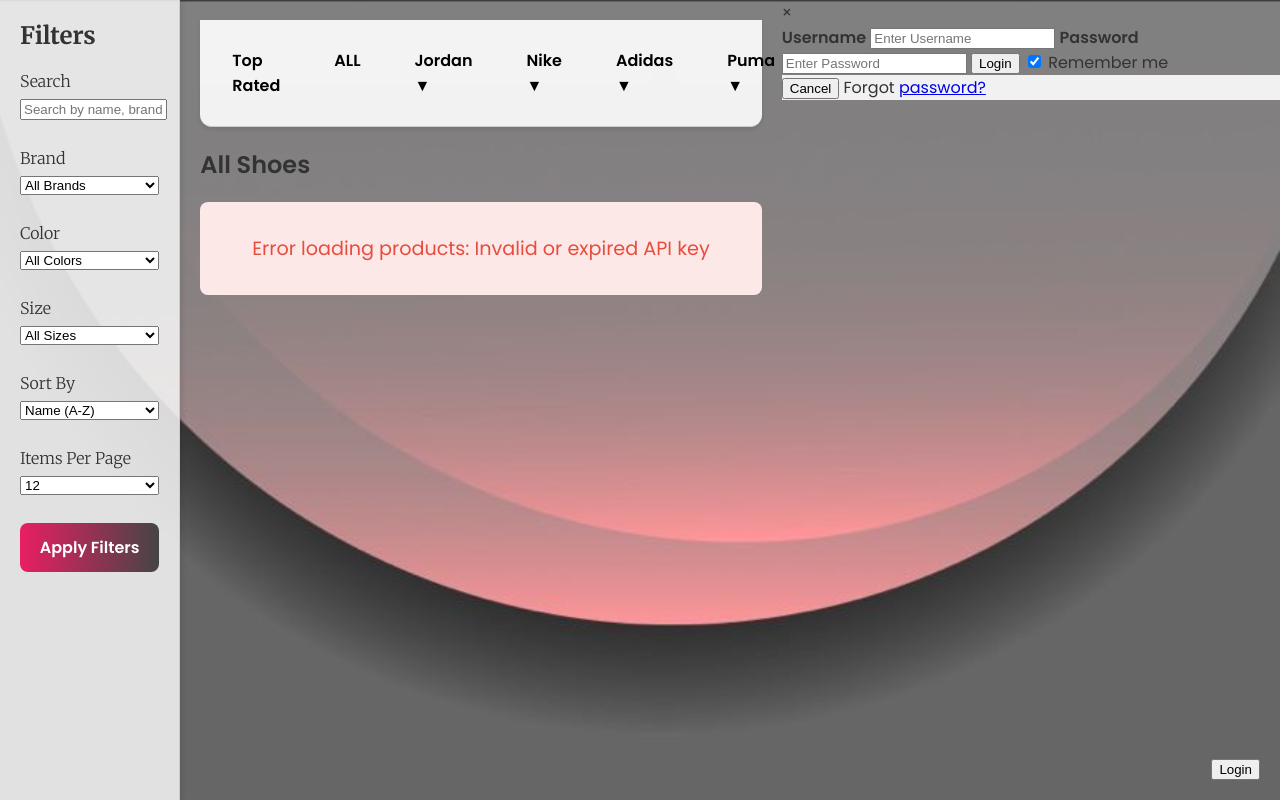
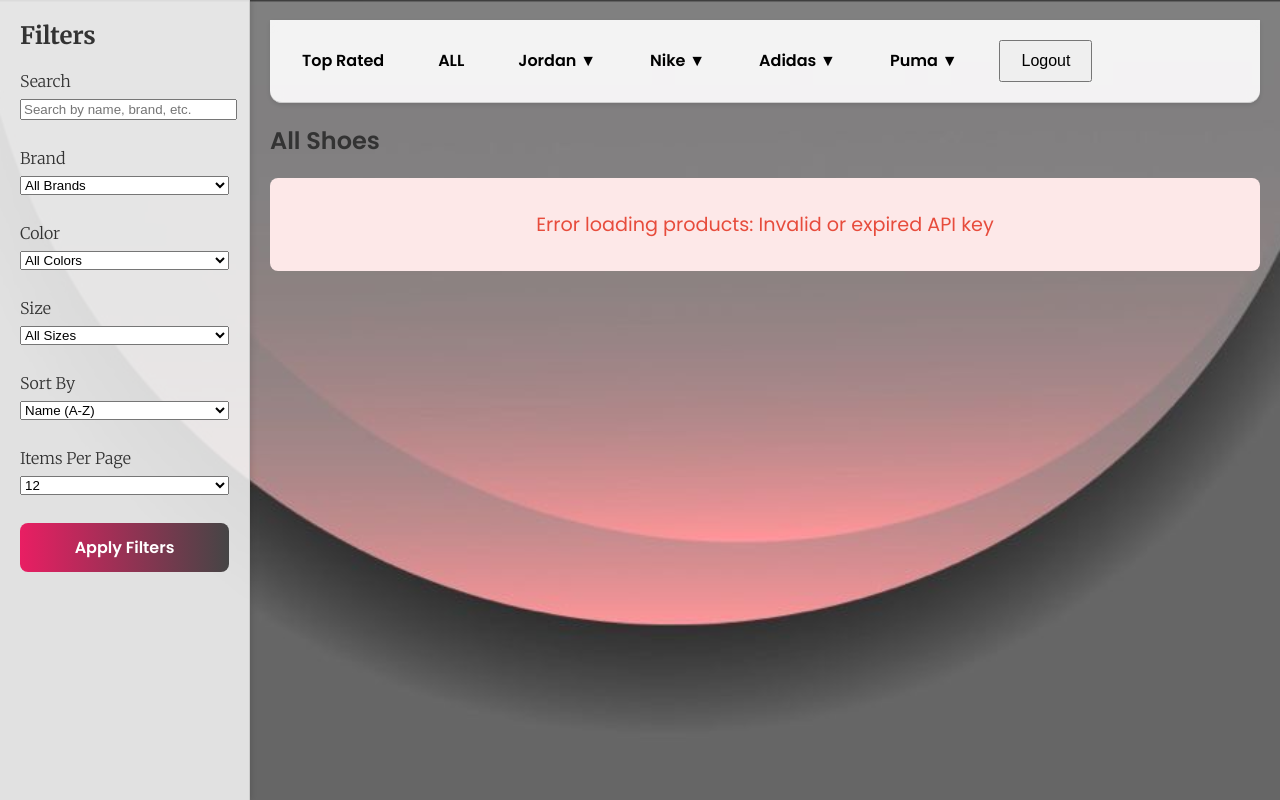
Before and after one commit to REDD-debug/COS-221---Assignment-5, a PHP site: page /COS221/html/index.php in a window 1280 px wide. Run offline with PHP 8.4, Linux system fonts and the light colour scheme; data that the repository does not hold is empty.

Commit message:
Update index.php

```diff
--- a/html/index.php
+++ b/html/index.php
@@ -173,33 +173,7 @@
       </div>
     </div>
 
-    <button onclick="document.getElementById('id01').style.display='block'" style="width:auto; position: fixed; bottom: 20px; right: 20px;">Login</button>
 
-    <div id="id01" class="modal">
-      <form class="modal-content animate" action="../html/index.php" method="post">
-        <div class="imgcontainer">
-          <span onclick="document.getElementById('id01').style.display='none'" class="close" title="Close Modal">&times;</span>
-        </div>
-
-        <div class="container">
-          <label for="uname"><b>Username</b></label>
-          <input type="text" placeholder="Enter Username" name="uname" required>
-
-          <label for="psw"><b>Password</b></label>
-          <input type="password" placeholder="Enter Password" name="psw" required>
-
-          <button type="submit">Login</button>
-          <label>
-            <input type="checkbox" checked="checked" name="remember"> Remember me
-          </label>
-        </div>
-
-        <div class="container" style="background-color:#f1f1f1">
-          <button type="button" onclick="document.getElementById('id01').style.display='none'" class="cancelbtn">Cancel</button>
-          <span class="psw">Forgot <a href="#">password?</a></span>
-        </div>
-      </form>
-    </div>
 
     <script src="../sneaker-api-loader/index.js"></script>
     <script>
```
